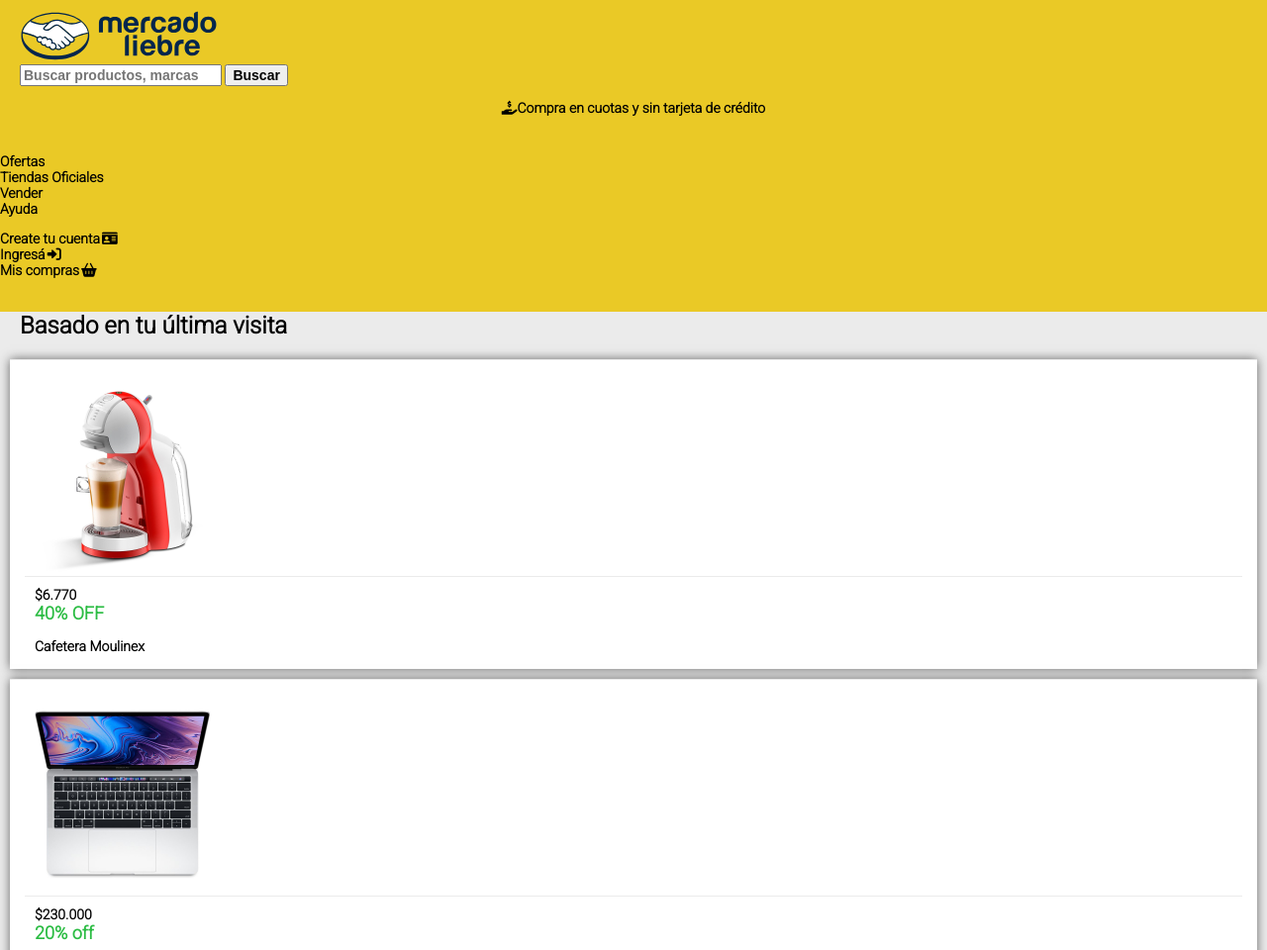
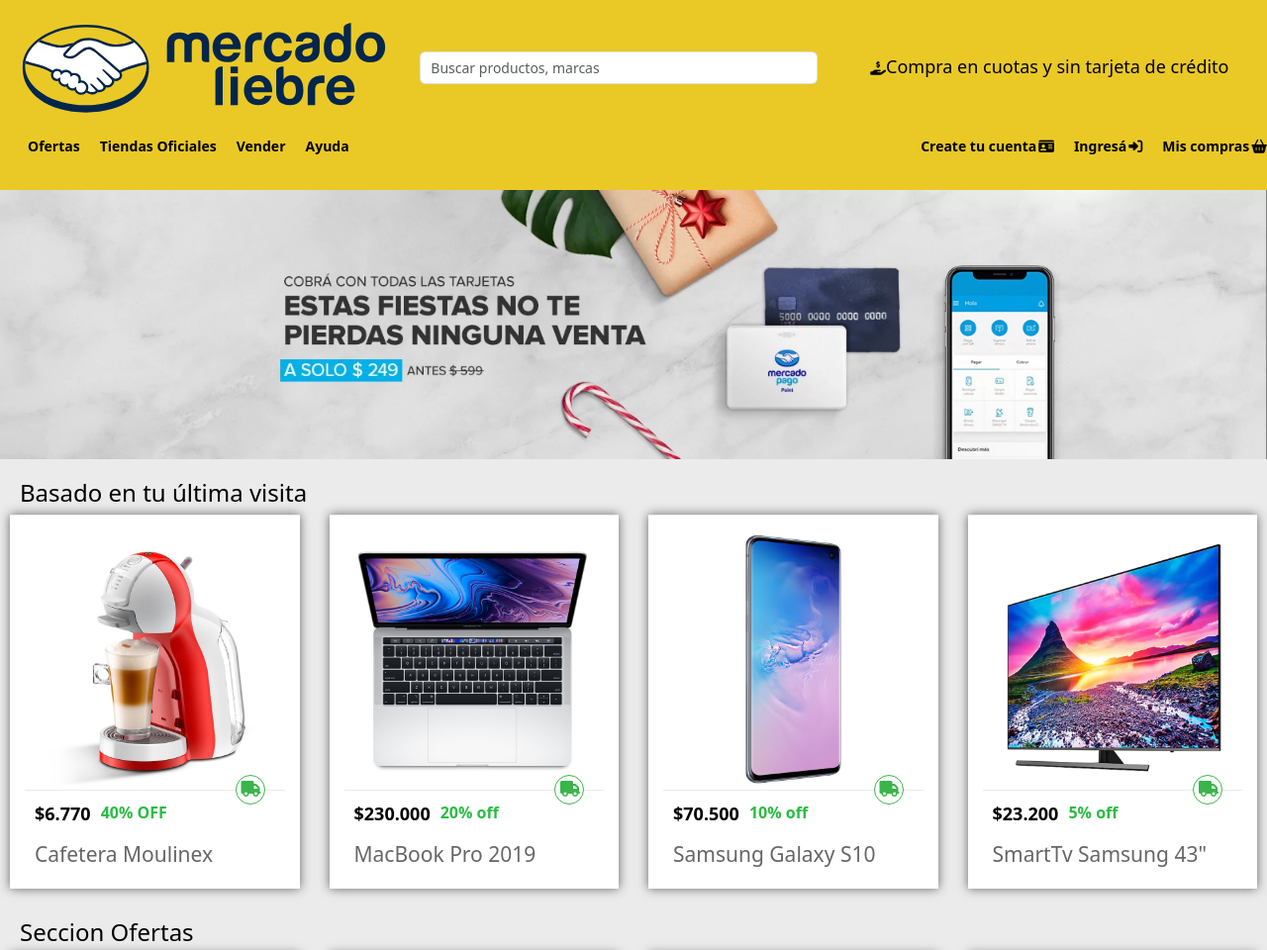
Before and after one commit to agustin9700/MERCADO_LIEBRE, a website: page views/home.html in a window 1280 px wide. Shown: the top 960 px of the page at 99% size. Drawn offline with nearby package versions, Linux system fonts and the light colour scheme.

Commit message:
agregando flexbox

```diff
--- a/public/css/general.css
+++ b/public/css/general.css
@@ -20,7 +20,9 @@
     font-size: 14px;
     color: black;
     font-weight: bold;
+    list-style: none;
     box-sizing: border-box;
+
   }
 
 body{
@@ -28,15 +30,86 @@
     margin: 0;
 
 }
-.titulares{
-  font-size: 24px;
-  margin-top: 0;
-  padding-left: 10px;
+
+
+
+
+/* Estilos para tablets*/
+@media screen and (min-width: 541px) {
+  header .search-bar{
+    justify-content: space-between;
+  }
+
+  header nav{
+    display: flex;
+    justify-content: space-between;
+  }
+
+      .search-bar .container-logo{
+        margin: 0;
+        width: 30%;
+      }
+      .search-bar .barra {
+        width: 33%;
+        padding-left: 7px;}
+        header .search-bar h3 {
+          width: 33%;
+          font-size: 18px;
+        }
+
+
+
+  main section  .container-articulos .detalle{
+    box-shadow: 0px 0px 10px rgb(100, 100, 100);
+  width: 49%;
+  }
+
+
+  .burger-menu{
+      display: none;
+  }
+
+  .container-articulos{
+      display: flex;
+      flex-wrap: wrap;
+      justify-content: space-between
+
+  }
+
+
+
 }
-a{
-  text-decoration: none;
+
+
+
+/* Estilos para desktop*/
+@media screen and (min-width: 1024px) {
+
+  header .search-bar{
+
+  justify-content: space-between;
 }
-ul{
-  list-style: none;
-  padding: 0;
+
+  header .search-bar h3 {
+    width: 33%;
+    font-size: 18px;
+  }
+  main section .detalle{
+    box-shadow: 0px 0px 10px rgb(100, 100, 100);
+  }
+  header nav{
+    display: flex;
+    justify-content: space-between;;
+  }
+  .burger-menu{
+      display: none;
+  }
+
+  .container-articulos{
+      display: flex;
+      flex-wrap: nowrap;
+      gap: 30px;
+
+
+  }
 }
--- a/public/css/header.css
+++ b/public/css/header.css
@@ -4,10 +4,30 @@
 }
 
 header .search-bar{
-    padding: 10px 20px;
+    padding: 20px 20px;
+    display: flex;
+    flex-wrap: wrap;
+    align-items: center;
+}
+.search-bar .container-logo{
+    width: 50%;
+    margin: 0;
+}
+.search-bar .container-logo img{
+    width: 100%;
+}
+.search-bar .barra{
+    width: 50%;
+    padding-left: 7px;
+
 }
 header .search-bar h3{
     text-align: center;
+    font-size: 13px;
+    margin-top: 0;
+    padding: 20px 0 15px 10px;
+    width: 100vw;
+
 }
 
 
@@ -34,29 +54,20 @@
     display: none;
 }
 
-/* Estilos para tablets*/
-@media screen and (min-width: 361px) {
-    main section .detalle{
-      box-shadow: 0px 0px 10px rgb(100, 100, 100);}
-      header nav{
-        display: block;
-    }
-    .burger-menu{
-        display: none;
-    }
+header .menu-nav .menu-links, .menu-login{
+    display: flex;
+    gap: 20px;
+}
+
+.menu-links li, .menu-login li{
+    list-style: none;
+}
+.menu-links li a, .menu-login li a{
+    text-decoration: none;
+    color: black;
+}
 
 
-  }
-
-  /* Estilos para desktop*/
-  @media screen and (min-width: 769px) {
-    main section .detalle{
-      box-shadow: 0px 0px 10px rgb(100, 100, 100);
-    }
-    header nav{
-        display: block;
-    }
-    .burger-menu{
-        display: none;
-    }
-  }
+.container-banner img{
+    width: 100%;
+}
--- a/public/css/main.css
+++ b/public/css/main.css
@@ -6,19 +6,28 @@
  /* width: 90%;*/
   margin: auto;
 }
-.detalle p:nth-child(2){
+.titulares{
+  font-size: 24px;
+  margin-top: 0;
+  padding: 20px 0px 0px 10px;
+}
+
+
+.detalle .precio-oferta{
 
   border-top: 1px solid #ebebeb;
   padding-top: 10px;
+  display: flex;
 }
 
-  .detalle p:nth-child(3){
+  .detalle .precio-oferta p:nth-child(1){
     font-size: 18px;
-    color: #2bbc43;
+
 
   }
-  .detalle p:nth-child(4){
+  .detalle .precio-oferta p:nth-child(2){
     font-size: 16px;
+    color: #2bbc43;
   }
 
   main section{
@@ -32,10 +41,47 @@
     margin-bottom: 10px;
 
   }
+  main section .detalle .container-img{
+    margin: 0;
+  }
+
+  main section .detalle .container-img img{
+    width: 100%;
+  }
+
+
   main section .detalle p,h4{
     padding-left: 10px;
     margin: 0;
   }
   main section .detalle h4{
     margin-top: 15px;
+    color: var(--gris-oscuro);
   }
+
+ section .detalle .container-truck{
+    margin: 0;
+    padding: 0;
+    box-sizing: border-box;
+    position: relative;
+}
+
+
+section .detalle .container-truck i{
+    display: block;
+    font-size: 16px;
+    padding: 5px;
+    width: 30px;
+    height: 30px;
+    border: 1px solid #39b54a;
+    background-color: #FFF;
+    border-radius: 50%;
+    position: absolute;
+    right: 20px;
+    top: -15px;
+    }
+
+section .detalle .container-truck .fa-truck{
+  color: #39b54a;
+
+}
--- a/views/home.html
+++ b/views/home.html
@@ -2,34 +2,36 @@
 <html lang="en">
 
 <head>
-    <meta charset="UTF-8" >
-    <meta name="viewport" content="width=device-width, initial-scale=1.0" >
+    <meta charset="UTF-8">
+    <meta name="viewport" content="width=device-width, initial-scale=1.0">
     <title>Mercado Liebre</title>
-    <link rel="stylesheet" href="../public/css/general.css" >
-    <link href="https://cdnjs.cloudflare.com/ajax/libs/font-awesome/6.0.0/css/all.min.css" rel="stylesheet" >
+    <link rel="stylesheet" href="../public/css/general.css">
+    <link href="https://cdnjs.cloudflare.com/ajax/libs/font-awesome/6.5.1/css/all.min.css" rel="stylesheet">
+    <link href="https://cdn.jsdelivr.net/npm/bootstrap@5.3.2/dist/css/bootstrap.min.css" rel="stylesheet" integrity="sha384-T3c6CoIi6uLrA9TneNEoa7RxnatzjcDSCmG1MXxSR1GAsXEV/Dwwykc2MPK8M2HN" crossorigin="anonymous">
 </head>
 
 <body>
     <header>
         <div class="search-bar">
-            <img src="../public/images/logo-mercado-liebre.svg" width="200" alt="" >
-            <form action="#" method="GET">
-                <input type="text" placeholder="Buscar productos, marcas" name="search">
-                <button type="submit">Buscar</button>
+            <figure class="container-logo"><img src="../public/images/logo-mercado-liebre.svg"  alt=""></figure>
+            <form action="#" method="GET" class="mb-3-m-0 barra">
+                <input type="text" placeholder="Buscar productos, marcas" name="search" class="form-control">
+                <!-- <button type="submit">Buscar</button> -->
             </form>
-            <h3><i class="fa-solid fa-hand-holding-dollar icono"></i>Compra en cuotas y sin tarjeta de crédito</h3>
+            <h3 ><i class="fa-solid fa-hand-holding-dollar icono"></i>Compra en cuotas y sin tarjeta de crédito</h3>
         </div>
 
 
 
-        <nav>
-            <ul>
+        <nav class="menu-nav">
+            <ul class="menu-links
+            ">
                 <li><a href="#">Ofertas</a></li>
                 <li><a href="#">Tiendas Oficiales</a></li>
                 <li><a href="#">Vender</a></li>
                 <li><a href="#">Ayuda</a></li>
             </ul>
-            <ul>
+            <ul class="menu-login">
                 <li><a href="#">Create tu cuenta</a><i class="fa-solid fa-id-card"></i></li>
                 <li><a href="#">Ingresá</a><i class="fa-solid fa-right-to-bracket"></i></li>
                 <li><a href="#">Mis compras</a><i class="fa-solid fa-basket-shopping"></i></li>
@@ -43,68 +45,132 @@
 
 
     </header>
+    <div class="container-banner">
+        <img src="../public/images/img-home-banner.jpg" alt="">
+    </div>
     <main>
-        <section>
+        <section class="section-vista">
             <h2 class="titulares">Basado en tu última visita</h2>
+            <div class="container-articulos">
                 <article class="detalle">
 
-                <img src="../public/images/img-cafetera-moulinex.jpg" width="200" alt="imagen cafetera">
+                    <figure class="container-img">
+                        <img src="../public/images/img-cafetera-moulinex.jpg" alt="imagen cafetera">
+                    </figure>
+                    <div class="container-truck">
+                        <i class="fa fa-truck" aria-hidden="true"></i>
+                    </div>
+                    <div class="precio-oferta">
+
                         <p>$6.770</p>
                         <p>40% OFF</p>
+                    </div>
                     <h4>Cafetera Moulinex</h4>
+                </article>
+                <article class="detalle articulos-vista">
+
+                    <figure class="container-img">
+                        <img src="../public/images/img-macbook-pro-2019.jpg" alt="imagen macbook">
+                    </figure>
+                    <div class="container-truck">
+                        <i class="fa fa-truck" aria-hidden="true"></i>
+                    </div>
+                    <div class="precio-oferta">
+
+                        <p>$230.000</p>
+                        <p>20% off</p>
+                    </div>
+                    <h4>MacBook Pro 2019</h4>
+                </article>
+                <article class="detalle articulos-vista">
+
+                    <figure class="container-img">
+                        <img src="../public/images/img-samsung-galaxy-s10.jpg" alt="imagen galaxy">
+                    </figure>
+                    <div class="container-truck">
+                        <i class="fa fa-truck" aria-hidden="true"></i>
+                    </div>
+                    <div class="precio-oferta">
+                        <p>$70.500</p>
+                        <p>10% off</p>
+                    </div>
+                    <h4>Samsung Galaxy S10</h4>
+                </article>
+                <article class="detalle articulos-vista">
+
+                    <figure class="container-img">
+                        <img src="../public/images/img-tv-samsung-smart.jpg" alt="tv samsung">
+                    </figure>
+                    <div class="container-truck">
+                        <i class="fa fa-truck" aria-hidden="true"></i>
+                    </div>
+                    <div class="precio-oferta">
+                        <p>$23.200</p>
+                        <p>5% off</p>
+                    </div>
+                    <h4>SmartTv Samsung 43"</h4>
+                </article>
+            </div>
+        </section>
+        <section class="section-oferta">
+            <h2 class="titulares">Seccion Ofertas</h2>
+            <div class="container-articulos">
+                <article class="detalle">
+
+                    <figure class="container-img">
+                        <img src="../public/images/img-cafetera-moulinex.jpg" alt="imagen cafetera">
+                    </figure>
+                    <div class="container-truck">
+                        <i class="fa fa-truck" aria-hidden="true"></i>
+                    </div>
+                    <div class="precio-oferta">
+                        <p>$6.770</p>
+                        <p>40% off</p>
+                    </div>
+                    <h4> Cafetera Moulinex</h4>
                 </article>
                 <article class="detalle">
 
-                <img src="../public/images/img-macbook-pro-2019.jpg" width="200" alt="imagen macbook">
+                    <figure class="container-img">
+                        <img src="../public/images/img-macbook-pro-2019.jpg" alt="imagen macbook">
+                    </figure>
+                    <div class="container-truck">
+                        <i class="fa fa-truck" aria-hidden="true"></i>
+                    </div>
+                    <div class="precio-oferta">
                         <p>$230.000</p>
                         <p>20% off</p>
+                    </div>
                     <h4>MacBook Pro 2019</h4>
                 </article>
                 <article class="detalle">
 
-                <img src="../public/images/img-samsung-galaxy-s10.jpg" width="200" alt="imagen galaxy">
+                    <figure class="container-img"><img src="../public/images/img-samsung-galaxy-s10.jpg"
+                            alt="imagen galaxys10"></figure>
+                    <div class="container-truck">
+                        <i class="fa fa-truck" aria-hidden="true"></i>
+                    </div>
+                    <div class="precio-oferta">
                         <p>$70.500</p>
                         <p>10% off</p>
+                    </div>
                     <h4>Samsung Galaxy S10</h4>
                 </article>
                 <article class="detalle">
 
-                <img src="../public/images/img-tv-samsung-smart.jpg" width="200" alt="tv samsung">
+                    <figure class="container-img">
+                        <img src="../public/images/img-tv-samsung-smart.jpg" alt="imagen tv samsung">
+                    </figure>
+                    <div class="container-truck">
+                        <i class="fa fa-truck" aria-hidden="true"></i>
+                    </div>
+                    <div class="precio-oferta">
                         <p>$23.200</p>
                         <p>5% off</p>
-                <h4 >SmartTv Samsung 43"</h4>
+                    </div>
+                    <h4>SmartTv Samsung 43"</h4>
                 </article>
-        </section>
-        <section>
-            <h2 class="titulares">Seccion Ofertas</h2>
-            <article class="detalle">
-
-                <img src="../public/images/img-cafetera-moulinex.jpg" width="200" alt="imagen cafetera">
-                <p>$6.770</p>
-                <p>40% off</p>
-                <h4 > Cafetera Moulinex</h4>
-            </article>
-            <article class="detalle">
-
-                <img src="../public/images/img-macbook-pro-2019.jpg" width="200" alt="imagen macbook">
-                <p>$230.000</p>
-                <p>20% off</p>
-                <h4 >MacBook Pro 2019</h4>
-            </article>
-            <article class="detalle">
-
-                <img src="../public/images/img-samsung-galaxy-s10.jpg" width="200" alt="imagen galaxys10">
-                <p>$70.500</p>
-                <p>10% off</p>
-                <h4>Samsung Galaxy S10</h4>
-            </article>
-            <article class="detalle">
-
-                <img src="../public/images/img-tv-samsung-smart.jpg" width="200" alt="imagen tv samsung">
-                <p>$23.200</p>
-                <p>5% off</p>
-                <h4 >SmartTv Samsung 43"</h4>
-            </article>
+            </div>
         </section>
     </main>
     <footer>
```
Lines whose indentation alone changed are shown as unchanged.
